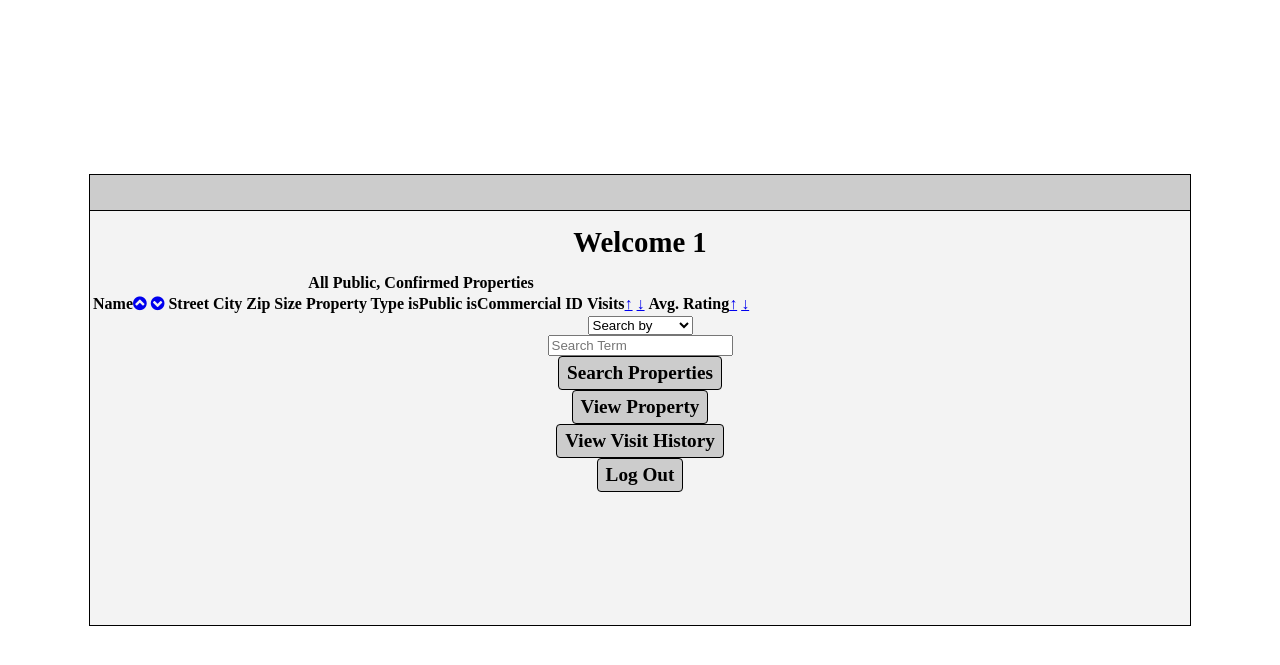
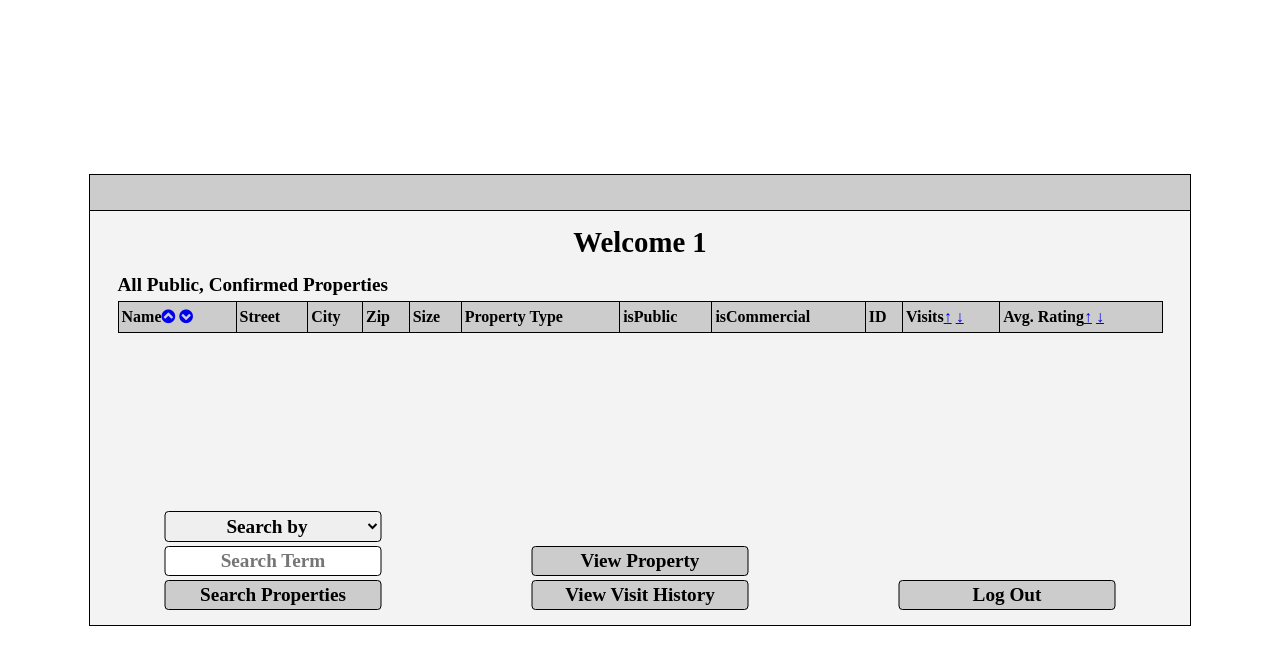
Before and after one commit to shimiaoz/Web-Application-for-Property-Management, a PHP site: page /phase3/visitor_main_page.php?name=1 in a window 1280 px wide. Shown: the top 665 px of the page. Run offline with PHP 8.4, Linux system fonts and the light colour scheme; data that the repository does not hold is empty; a stand-in replaces the project's code that opens the database connection.

Commit message:
Update style.css

```diff
--- a/style.css
+++ b/style.css
@@ -75,6 +75,15 @@ body {
 .input-col.short input,
 .input-col.short select {
     width: 100%;
+}
+
+input[type=number] {
+    -moz-appearance:textfield;
+}
+input[type=number]::-webkit-inner-spin-button,
+input[type=number]::-webkit-outer-spin-button {
+  -webkit-appearance: none;
+  margin: 0;
 }
 
 .row:after {
@@ -157,3 +166,100 @@ i.fa.fa-info-circle:hover {
     background-color: #BBBBBB;
     /*box-shadow: 0px 8px 16px 0px rgba(0, 0, 0, 0.2);*/
 }
+
+.sticky {
+    position: -webkit-sticky;
+    position: sticky;
+    top: 0;
+}
+
+.table {
+    height: 50%;
+    overflow-y: auto;
+}
+
+table {
+    border-collapse: separate;
+    border-spacing: 0px;
+    border-right: 1px solid #000000;
+    border-bottom: 1px solid #000000;
+    margin: 0 auto;
+    width: 95%;
+}
+
+table caption {
+    text-align: left;
+    padding: 0px 0px 5px 0px;
+    font-size: 1.20em;
+}
+
+th, td {
+    border-top: 1px solid #000000;
+    border-left: 1px solid #000000;
+    text-align: left;
+    padding: 3px;
+}
+
+tr:nth-child(even) {
+    background-color: #FFFFFF;
+}
+
+tr:hover {
+    background-color: #D4D4D4;
+}
+
+th {
+    position: -webkit-sticky;
+    position: sticky;
+    top: 0;
+    padding-top: 6px;
+    padding-bottom: 6px;
+    text-align: left;
+    background-color: #CCCCCC;
+}
+
+tr {
+    font-weight: normal;
+}
+
+#bottom-fields {
+    height: 25%;
+}
+
+.col-33 {
+    box-sizing: border-box;
+    position: relative;
+    display: inline-block;
+    width: 33%;
+    height: 100%;
+    text-align: center;
+    vertical-align: bottom;
+}
+
+.col-33 .fields {
+    position: absolute;
+    bottom: 0;
+    width: 100%;
+    left: 50%;
+    transform: translateX(-50%);
+}
+
+.col-33 .fields .button,
+.col-33 .fields select,
+.col-33 .fields .term {
+    box-sizing: border-box;
+    width: 60%;
+    margin: 2px auto;
+    border: 1px solid #000000;
+    border-radius: 4px;
+    padding: 3px 8px;
+    font-family: "Times New Roman", Times, serif;
+    font-weight: bold;
+    font-size: 1.2em;
+    text-align: center;
+}
+
+.col-33 .fields .range {
+    width: 28.3%;
+    text-align: left;
+}
```
